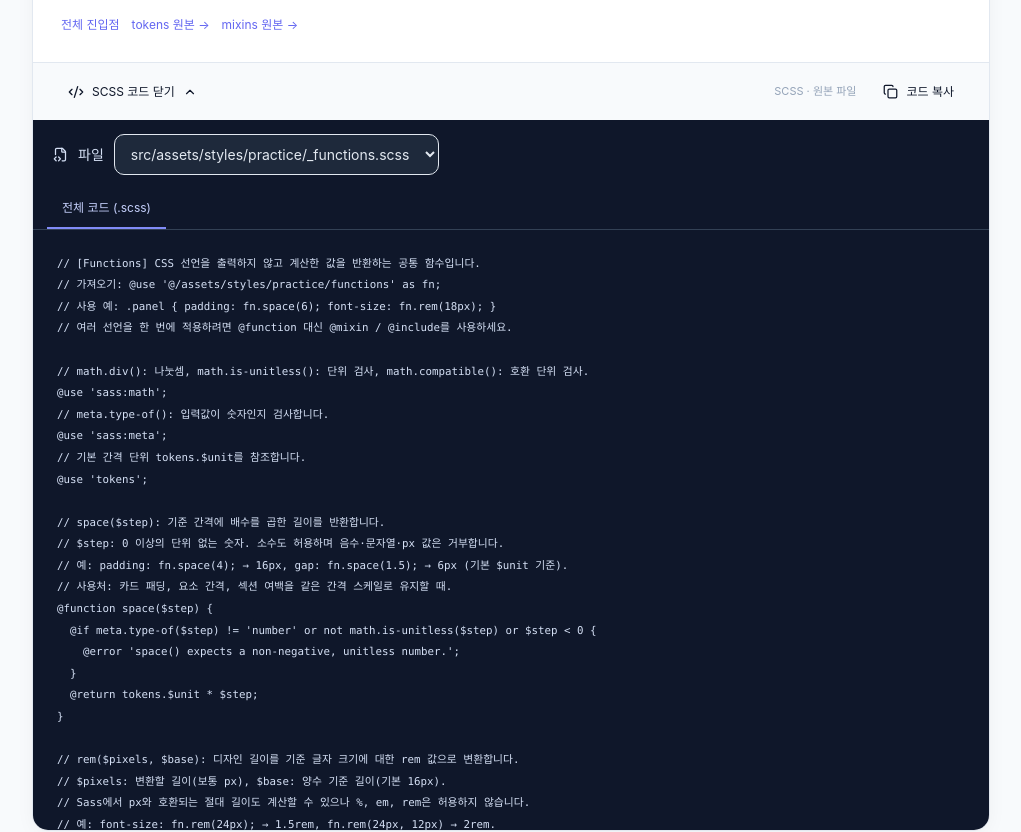
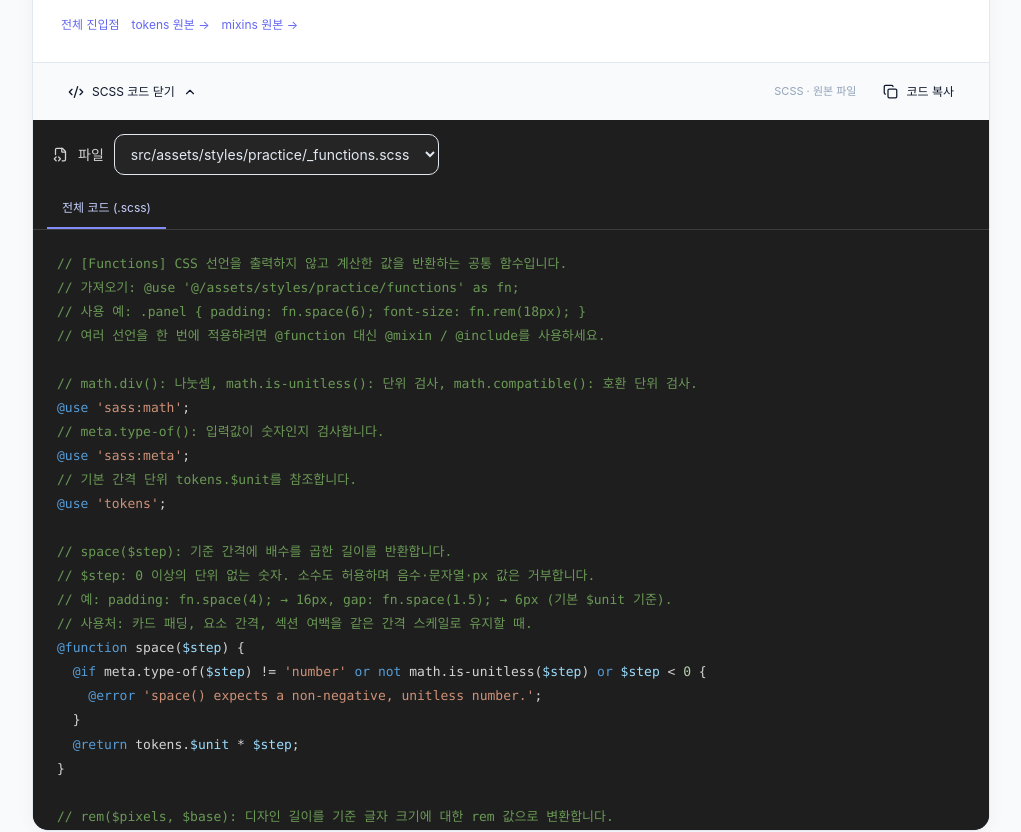
Before and after one commit to parkjise/tmoneygovue-prod, a Vue app: page /scss/practice-functions in a window 1280 px wide. Shown: the part 900-1732 px from the top of the page, without its empty margins (256-1277 px from the left). Built offline with nearby package versions, Linux system fonts and the light colour scheme.

Commit message:
Add VS Code style syntax colors to source and generated code

```diff
--- a/package.json
+++ b/package.json
@@ -13,6 +13,7 @@
     "security:check": "node scripts/check-secrets.mjs"
   },
   "dependencies": {
+    "highlight.js": "^11.12.0",
     "lucide-vue-next": "^0.468.0",
     "vue": "^3.5.0",
     "vue-router": "^4.5.0"
--- a/src/components/common/CodeExampleCard.vue
+++ b/src/components/common/CodeExampleCard.vue
@@ -1,5 +1,6 @@
 <script setup>
-import { ref, computed, useId } from 'vue';
+import { ref, computed, useId, defineAsyncComponent } from 'vue';
+const SyntaxCode = defineAsyncComponent(() => import('@/components/common/SyntaxCode.vue'));
 import { Code2, Copy, Check, ChevronDown, FileCode2 } from 'lucide-vue-next';
 import { extractBlock } from '@/data/codeSnippets/blocks';
 import { useClipboard } from '@/composables/useClipboard';
@@ -40,6 +41,15 @@ const code = computed(() => {
     '이 파일에는 선택한 블록이 없습니다. 전체 코드 탭을 확인하세요.'
   );
 });
+const codeLanguage = computed(() =>
+  selectedTab.value === 'template'
+    ? 'html'
+    : selectedTab.value === 'script'
+      ? 'javascript'
+      : selectedTab.value === 'style'
+        ? 'scss'
+        : selectedFile.value.split('.').pop()
+);
 const { copied, copy } = useClipboard();
 </script>
 <template>
@@ -92,7 +102,7 @@ const { copied, copy } = useClipboard();
           {{ tab.label }}
         </button>
       </nav>
-      <pre tabindex="0" aria-label="소스 코드"><code>{{ code }}</code></pre>
+      <SyntaxCode :code="code" :language="codeLanguage" label="소스 코드" />
     </section>
   </article>
 </template>
@@ -153,15 +163,16 @@ const { copied, copy } = useClipboard();
     font-size: 11px;
   }
   &__source {
-    background: var(--code);
-    color: #d5e0f5;
+    background: #1e1e1e;
+    color: #d4d4d4;
+    color-scheme: dark;
   }
   &__file {
     display: flex;
     padding: 14px 20px;
     gap: 10px;
     select {
-      background: #1e293b;
+      background: #252526;
       color: #e2e8f0;
       max-width: 85%;
     }
@@ -170,7 +181,7 @@ const { copied, copy } = useClipboard();
     display: flex;
     overflow: auto;
     padding: 0 14px;
-    border-bottom: 1px solid #334155;
+    border-bottom: 1px solid #3c3c3c;
     button {
       background: none;
       color: #94a3b8;
@@ -183,15 +194,6 @@ const { copied, copy } = useClipboard();
         border-bottom: 2px solid #818cf8;
       }
     }
-  }
-  pre {
-    @include custom-scrollbar;
-    overflow: auto;
-    max-height: 600px;
-    padding: 24px;
-    margin: 0;
-    font-size: 12px;
-    line-height: 1.8;
   }
   &__chevron--open {
     transform: rotate(180deg);
--- /dev/null
+++ b/src/components/common/SyntaxCode.vue
@@ -0,0 +1,112 @@
+<script setup>
+import { computed } from 'vue';
+import { highlightCode } from '@/composables/codeHighlight';
+const props = defineProps({
+  code: { type: String, default: '' },
+  language: { type: String, default: 'plaintext' },
+  label: { type: String, default: '소스 코드' }
+});
+const highlighted = computed(() => highlightCode(props.code, props.language));
+</script>
+<template>
+  <pre class="syntax-code" tabindex="0" :aria-label="label"><code v-html="highlighted" /></pre>
+</template>
+<style lang="scss" scoped>
+@use '@/assets/styles/mixins' as *;
+.syntax-code {
+  @include custom-scrollbar;
+  @include focus-ring;
+  margin: 0;
+  padding: 22px 24px;
+  max-height: 600px;
+  overflow: auto;
+  background: #1e1e1e;
+  color: #d4d4d4;
+  color-scheme: dark;
+  white-space: pre;
+  tab-size: 2;
+  text-align: left;
+  font:
+    13px/1.85 'SFMono-Regular',
+    Consolas,
+    'Liberation Mono',
+    monospace;
+  code {
+    font: inherit;
+    background: transparent;
+    color: inherit;
+    padding: 0;
+  }
+  &::selection,
+  :deep(::selection) {
+    background: #264f78;
+  }
+  :deep(.hljs-comment),
+  :deep(.hljs-quote) {
+    color: #6a9955;
+  }
+  :deep(.hljs-keyword),
+  :deep(.hljs-selector-tag),
+  :deep(.hljs-literal) {
+    color: #569cd6;
+  }
+  :deep(.hljs-tag) {
+    color: #808080;
+  }
+  :deep(.hljs-name) {
+    color: #569cd6;
+  }
+  :deep(.hljs-attr),
+  :deep(.hljs-attribute),
+  :deep(.hljs-variable),
+  :deep(.hljs-property),
+  :deep(.hljs-params) {
+    color: #9cdcfe;
+  }
+  :deep(.hljs-string),
+  :deep(.hljs-regexp),
+  :deep(.hljs-template-tag),
+  :deep(.hljs-template-variable) {
+    color: #ce9178;
+  }
+  :deep(.hljs-number),
+  :deep(.hljs-symbol),
+  :deep(.hljs-bullet) {
+    color: #b5cea8;
+  }
+  :deep(.hljs-title),
+  :deep(.hljs-built_in),
+  :deep(.hljs-function) {
+    color: #dcdcaa;
+  }
+  :deep(.hljs-title.class_),
+  :deep(.hljs-type) {
+    color: #4ec9b0;
+  }
+  :deep(.hljs-selector-class),
+  :deep(.hljs-selector-id),
+  :deep(.hljs-selector-pseudo) {
+    color: #d7ba7d;
+  }
+  :deep(.hljs-meta),
+  :deep(.hljs-doctag) {
+    color: #c586c0;
+  }
+  :deep(.hljs-operator),
+  :deep(.hljs-punctuation) {
+    color: #d4d4d4;
+  }
+  :deep(.hljs-addition) {
+    color: #b5cea8;
+    background: #283b26;
+  }
+  :deep(.hljs-deletion) {
+    color: #ce9178;
+    background: #482c2c;
+  }
+  @include responsive(mobile) {
+    padding: 16px;
+    font-size: 12px;
+  }
+}
+</style>
--- a/src/composables/assistantText.js
+++ b/src/composables/assistantText.js
@@ -16,7 +16,7 @@ export function buildConversation(messages, question) {
   }
   return history;
 }
-// Render code fences through Vue text bindings, never v-html or untrusted Markdown HTML.
+// Split fenced code from prose; SyntaxCode highlights escaped source, prose uses Vue text bindings.
 export function answerBlocks(text) {
   const blocks = [];
   let end = 0;
--- /dev/null
+++ b/src/composables/codeHighlight.js
@@ -0,0 +1,65 @@
+import hljs from 'highlight.js/lib/core';
+import xml from 'highlight.js/lib/languages/xml';
+import javascript from 'highlight.js/lib/languages/javascript';
+import typescript from 'highlight.js/lib/languages/typescript';
+import css from 'highlight.js/lib/languages/css';
+import scss from 'highlight.js/lib/languages/scss';
+import json from 'highlight.js/lib/languages/json';
+import bash from 'highlight.js/lib/languages/bash';
+for (const [name, definition] of Object.entries({
+  xml,
+  javascript,
+  typescript,
+  css,
+  scss,
+  json,
+  bash
+}))
+  hljs.registerLanguage(name, definition);
+const aliases = {
+  html: 'xml',
+  markup: 'xml',
+  template: 'xml',
+  js: 'javascript',
+  ts: 'typescript',
+  style: 'scss',
+  sh: 'bash',
+  shell: 'bash'
+};
+const escape = (text) =>
+  text
+    .replace(/&/g, '&amp;')
+    .replace(/</g, '&lt;')
+    .replace(/>/g, '&gt;')
+    .replace(/"/g, '&quot;')
+    .replace(/'/g, '&#x27;');
+function highlight(text, language) {
+  return hljs.getLanguage(language)
+    ? hljs.highlight(text, { language, ignoreIllegals: true }).value
+    : escape(text);
+}
+// highlight.js escapes input HTML. Only its generated token spans are rendered as HTML;
+// unsupported languages stay escaped text. No source code is executed.
+export function highlightCode(source, requested = 'plaintext') {
+  const text = String(source ?? '');
+  const key = String(requested).toLowerCase().replace(/^.*\./, '');
+  const language = aliases[key] || key;
+  if (language !== 'vue') return highlight(text, language);
+  let output = '',
+    cursor = 0;
+  // Explicitly highlight SFC script/style bodies with their own grammar.
+  const blocks = /<(script|style)\b([^>]*)>([\s\S]*?)<\/\1\s*>/gi;
+  for (const match of text.matchAll(blocks)) {
+    const opening = match[0].slice(0, match[0].indexOf('>') + 1);
+    const closing = match[0].slice(opening.length + match[3].length);
+    output += highlight(text.slice(cursor, match.index) + opening, 'xml');
+    const lang = /\blang\s*=\s*["']([^"']+)["']/i.exec(match[2])?.[1];
+    output += highlight(
+      match[3],
+      aliases[lang] || lang || (match[1].toLowerCase() === 'script' ? 'javascript' : 'css')
+    );
+    output += highlight(closing, 'xml');
+    cursor = match.index + match[0].length;
+  }
+  return output + highlight(text.slice(cursor), 'xml');
+}
--- a/src/views/tools/ai-assistant.vue
+++ b/src/views/tools/ai-assistant.vue
@@ -1,4 +1,5 @@
 <script setup>
+import SyntaxCode from '@/components/common/SyntaxCode.vue';
 import { staticDeployment, staticAiStatus } from '@/composables/aiDeployment';
 import { ref, computed, nextTick, onMounted, onUnmounted } from 'vue';
 import {
@@ -259,7 +260,7 @@ onUnmounted(() => {
             <template v-for="(block, i) in answerBlocks(message.content)" :key="i">
               <section v-if="block.type === 'code'" class="ai-assistant__code">
                 <small>{{ block.language || 'code' }}</small>
-                <pre tabindex="0"><code>{{ block.text }}</code></pre>
+                <SyntaxCode :code="block.text" :language="block.language" label="답변 코드" />
               </section>
               <p v-else>{{ block.text }}</p>
             </template>
@@ -507,8 +508,8 @@ onUnmounted(() => {
     }
   }
   &__code {
-    background: var(--code);
-    color: #dbeafe;
+    background: #1e1e1e;
+    color: #d4d4d4;
     border-radius: 8px;
     margin: 12px 0;
     overflow: hidden;
@@ -518,7 +519,7 @@ onUnmounted(() => {
       padding: 7px 14px;
       border-bottom: 1px solid #334155;
     }
-    pre {
+    :deep(.syntax-code) {
       @include custom-scrollbar;
       overflow: auto;
       padding: 14px;
--- a/src/views/tools/bem-generator.vue
+++ b/src/views/tools/bem-generator.vue
@@ -1,4 +1,5 @@
 <script setup>
+import SyntaxCode from '@/components/common/SyntaxCode.vue';
 import { staticDeployment, staticAiStatus } from '@/composables/aiDeployment';
 import { ref, computed, onMounted, onUnmounted } from 'vue';
 import {
@@ -602,11 +603,12 @@ onUnmounted(() => {
           {{ copied ? '복사됨 ✓' : '복사' }}
         </button>
       </nav>
-      <pre
+      <SyntaxCode
         class="bem-generator__output"
-        tabindex="0"
-        aria-label="생성된 코드"
-      ><code>{{ output }}</code></pre>
+        :code="output"
+        :language="tab === 'html' ? 'html' : tab === 'scss' ? 'scss' : 'plaintext'"
+        label="생성된 코드"
+      />
       <p class="demo__muted">
         SCSS는 클래스 구조만 제공하는 뼈대입니다. 결과 코드는 실행하거나 프로젝트 파일에 자동
         적용하지 않습니다.
@@ -934,16 +936,7 @@ onUnmounted(() => {
     margin-left: auto;
   }
   &__output {
-    @include custom-scrollbar;
-    margin: 0;
-    background: var(--code);
-    color: #dbeafe;
-    white-space: pre;
-    overflow: auto;
     border-radius: 12px;
-    padding: 24px;
-    font-size: 12px;
-    line-height: 1.8;
     max-height: 500px;
   }
   &__type {
@@ -1026,9 +1019,6 @@ onUnmounted(() => {
     &__options {
       grid-template-columns: 1fr;
     }
-    &__output {
-      padding: 16px;
-    }
     &__input-caption {
       flex-wrap: wrap;
     }
```
Also changed, not shown: 2 other files (tests, documents, lock files or other folders).
